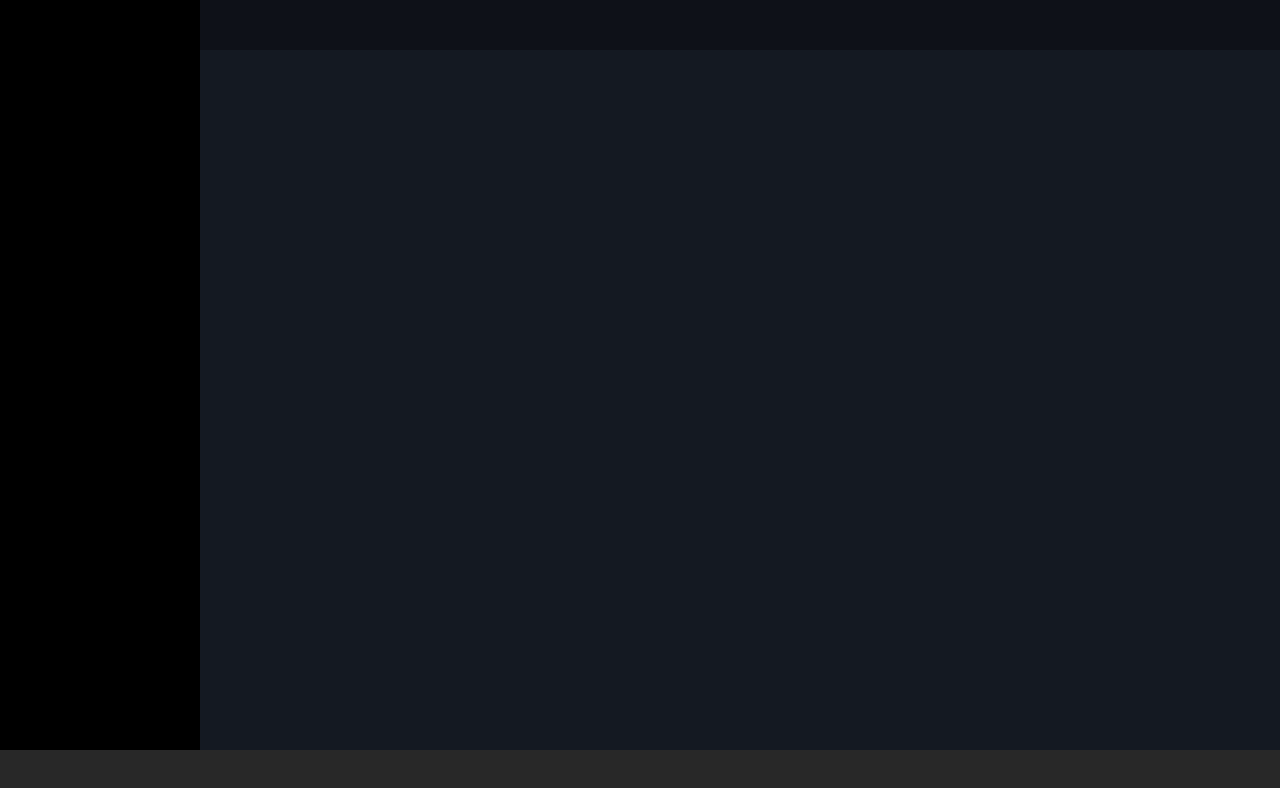
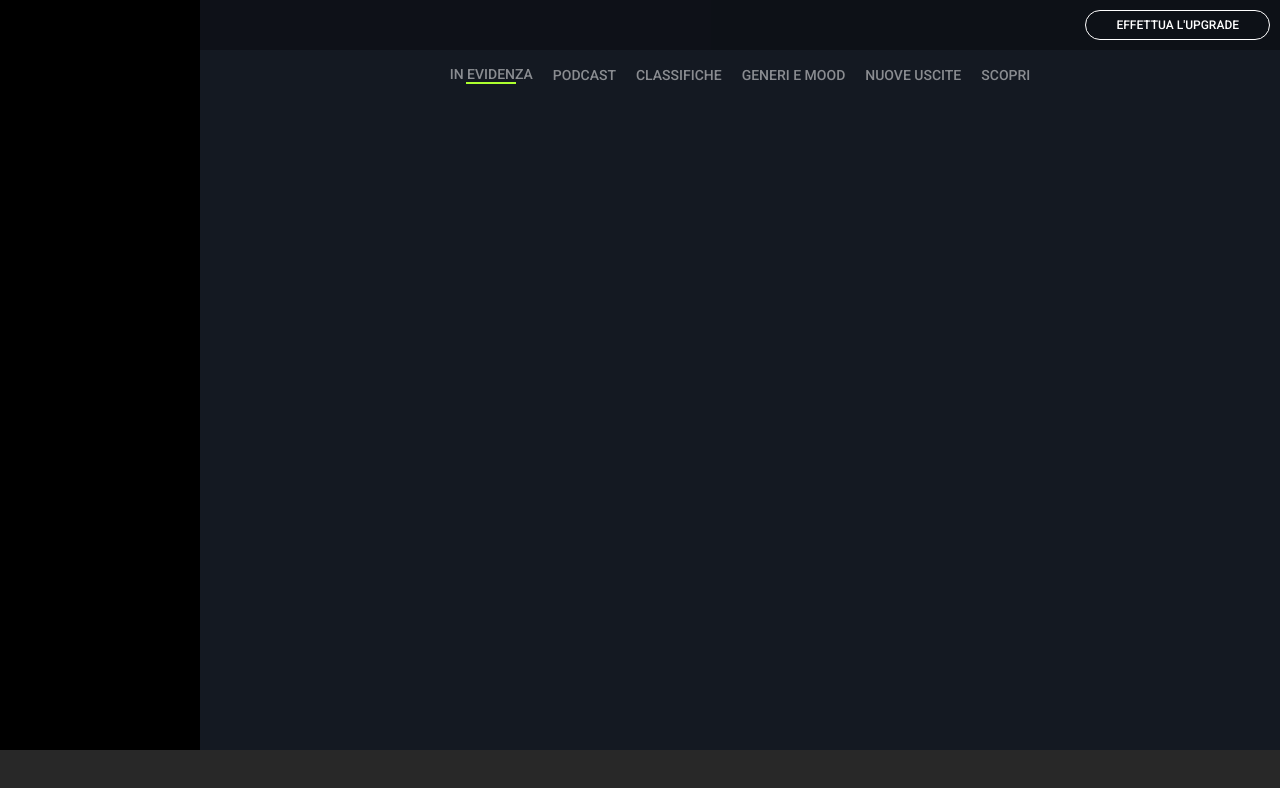
Before and after one commit to SalvatoreMilone/html-css-spotifyweb, a plain HTML site: page index.html in a window 1280 px wide. Drawn offline with Linux system fonts and the light colour scheme.

Commit message:
upgradebtn

```diff
--- a/index.html
+++ b/index.html
@@ -18,11 +18,19 @@
 
         <main>
             <section class="upgrade">
-
+                <div class="uppgradesubcontainer">
+                    <div class="btn">effettua l'upgrade</div>
+                </div>
             </section>
-
             <header>
-
+                <ul>
+                    <li><a href="#">in evidenza</a><hr class="selected"></li>
+                    <li><a href="#">podcast</a></li>
+                    <li><a href="#">classifiche</a></li>
+                    <li><a href="#">generi e mood</a></li>
+                    <li><a href="#">nuove uscite</a></li>
+                    <li><a href="#">scopri</a></li>
+                </ul>
             </header>
         </main>
     </div>
--- a/style.css
+++ b/style.css
@@ -3,6 +3,7 @@
     margin: 0;
     padding: 0;
     box-sizing: border-box;
+    font-size: 14px;
 }
 
 .main{
@@ -16,6 +17,7 @@ nav{
     height: calc(100vh - 50px);
     width: 200px;
     background-color: black;
+
 }
 
 main{
@@ -23,14 +25,58 @@ main{
     width: calc(100% - 200px);
     background-color: #141922;
     display: inline-block;
+    z-index: 2;
+    overflow: auto;
+}
+/* ------------------upgrade----------------- */
+.upgrade{
+    position: fixed;
+    top: 0;
+    right: 0;
+    overflow: hidden;
+}
+.uppgradesubcontainer{
+    height: 50px;
+    width: calc(100vw - 200px);
+    background-color: rgba(0, 0, 0, 0.3);
+    display: flex;
+    justify-content: flex-end;
+    padding-right: 10px;
+    align-items: center;
 }
 
-.upgrade{
+/* ------------------main-header----------------- */
+
+header{
+    margin-top: 50px;
     height: 50px;
-    width: 100%;
-    background-color: rgba(0, 0, 0, .3);
+    display: flex;
+    flex-direction: row;
+    justify-content: center;
+    align-content: flex-end;
 }
 
+header ul li a{
+    text-decoration: none;
+    color: rgba(255, 255, 255, 0.5);
+    text-transform: uppercase;
+}
+
+header ul{
+    height: 100%;
+    list-style: none;
+    display: flex;
+    flex-direction: row;
+    justify-content: space-between;
+    align-items: center;
+    flex-wrap: wrap;
+}
+header ul li{
+    height: fit-content;
+    margin: 10px;
+
+}
+/* ---------------------------------- */
 footer{
     display: flex;
     flex-direction: column;
@@ -41,3 +87,24 @@ footer{
     bottom: 0;
     left: 0;
 }
+/* ---------------------------------- */
+.selected{
+    width: 60%;
+    margin: auto;
+    border: 1px solid greenyellow;
+}
+.btn{
+    height: fit-content;
+    text-transform: uppercase;
+    color: white;
+    font-size: 12px;
+    border: 1px solid white;
+    padding: 7px 30px;
+    border-radius: 15px;
+    transition: all 1s;
+    position: absolute;
+}
+.btn:hover{
+    padding: 10px 40px;
+    border-radius: 20px;
+}
```
